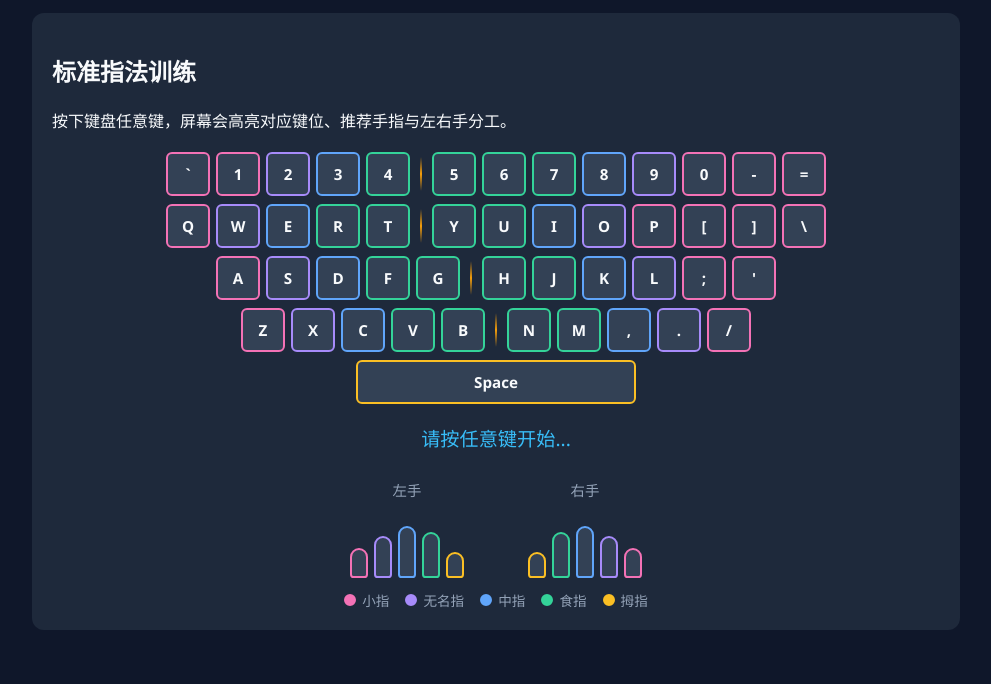
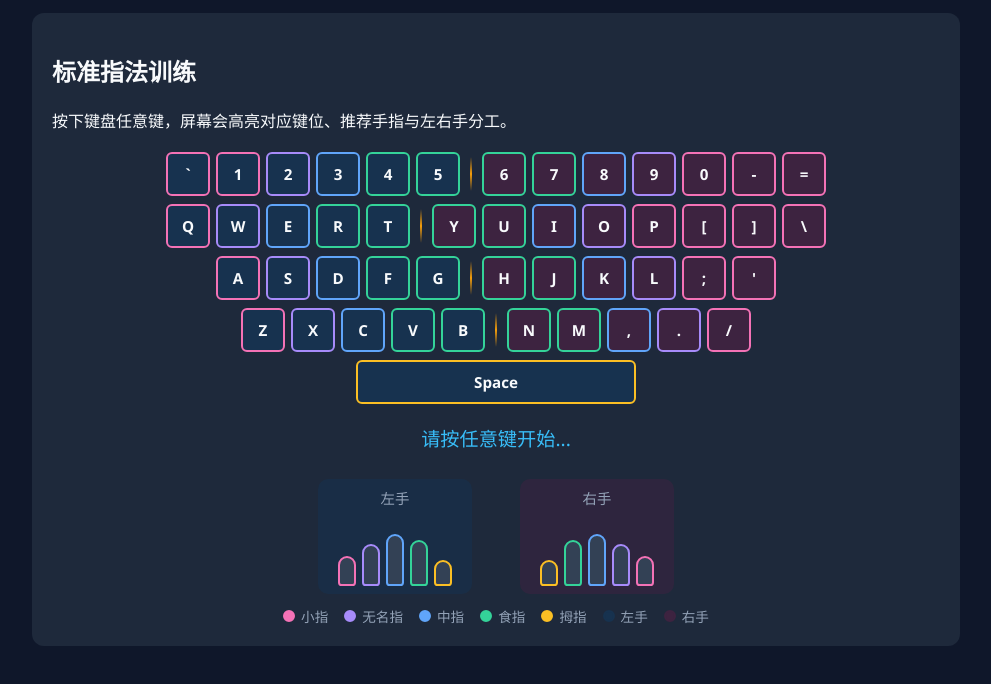
Before and after one commit to yanzhen74/type-prime, a website with bundled scripts: page index.html in a window 1280 px wide. Shown: the part 112-796 px from the top of the page, without its empty margins (144-1135 px from the left). Built offline with nearby package versions, Linux system fonts and the light colour scheme.

Commit message:
fix(keyboard): 区分左右手指法图示
- 键位按所属手添加底色，左手冷色右手暖色
- 修正数字行分隔线位置，避免 5 键被错划到右手
- 修复手指示意图高亮串手问题（改用 hand:finger 复合键）
- 提示文字与图例补充左右手信息

```diff
--- a/src/keyboard.ts
+++ b/src/keyboard.ts
@@ -1,13 +1,18 @@
 import type { Finger } from './types.js';
+
+type Hand = 'left' | 'right';
 
 interface KeyInfo {
   label: string;
   code: string;
   finger: Finger;
+  hand: Hand;
   width?: number;
 }
 
-const ROWS: KeyInfo[][] = [
+type KeySeed = Omit<KeyInfo, 'hand'>;
+
+const ROW_SEEDS: KeySeed[][] = [
   [
     { label: '`', code: 'Backquote', finger: 'pinky' },
     { label: '1', code: 'Digit1', finger: 'pinky' },
@@ -66,7 +71,17 @@ const ROWS: KeyInfo[][] = [
   [{ label: 'Space', code: 'Space', finger: 'thumb', width: 280 }],
 ];
 
-const HAND_SPLIT_INDEX = 5;
+// 每一行左右手的分界索引：分界点之前的键属于左手，之后属于右手。
+// 数字行含反引号键，分界点比字母行右移一位；空格行由双手拇指共用，不做分隔。
+const HAND_SPLIT_INDEXES = [6, 5, 5, 5, 1];
+
+const ROWS: KeyInfo[][] = ROW_SEEDS.map((row, rowIdx) => {
+  const split = HAND_SPLIT_INDEXES[rowIdx] ?? row.length;
+  return row.map((key, i) => ({
+    ...key,
+    hand: i < split ? ('left' as const) : ('right' as const),
+  }));
+});
 
 const CODE_MAP = new Map<string, KeyInfo>();
 for (const row of ROWS) {
@@ -80,7 +95,7 @@ export class KeyboardRenderer {
   private keyElements = new Map<string, HTMLElement>();
   private hintEl: HTMLElement;
   private handsEl: HTMLElement;
-  private fingerElements = new Map<Finger, HTMLElement>();
+  private fingerElements = new Map<string, HTMLElement>();
 
   constructor(containerId: string, hintId: string, handsId: string) {
     const container = document.getElementById(containerId);
@@ -97,11 +112,13 @@ export class KeyboardRenderer {
   }
 
   private renderKeyboard(): void {
-    for (const row of ROWS) {
+    for (let rowIdx = 0; rowIdx < ROWS.length; rowIdx++) {
+      const row = ROWS[rowIdx];
+      const split = HAND_SPLIT_INDEXES[rowIdx] ?? -1;
       const rowEl = document.createElement('div');
       rowEl.className = 'keyboard-row';
       for (let i = 0; i < row.length; i++) {
-        if (i === HAND_SPLIT_INDEX && row.length > HAND_SPLIT_INDEX) {
+        if (split >= 0 && i === split && row.length > split) {
           const divider = document.createElement('div');
           divider.className = 'hand-divider';
           divider.setAttribute('aria-hidden', 'true');
@@ -110,9 +127,10 @@ export class KeyboardRenderer {
 
         const key = row[i];
         const keyEl = document.createElement('div');
-        keyEl.className = `key ${key.finger}`;
+        keyEl.className = `key ${key.finger} hand-${key.hand}`;
         keyEl.textContent = key.label;
         keyEl.dataset.code = key.code;
+        keyEl.dataset.hand = key.hand;
         if (key.label === 'Space') {
           keyEl.classList.add('space');
           keyEl.style.width = `${key.width}px`;
@@ -129,16 +147,20 @@ export class KeyboardRenderer {
     const wrapper = document.createElement('div');
     wrapper.className = 'hands-wrapper';
 
-    wrapper.appendChild(this.createHand('左手', ['pinky', 'ring', 'middle', 'index', 'thumb']));
-    wrapper.appendChild(this.createHand('右手', ['thumb', 'index', 'middle', 'ring', 'pinky']));
+    wrapper.appendChild(
+      this.createHand('左手', 'left', ['pinky', 'ring', 'middle', 'index', 'thumb'])
+    );
+    wrapper.appendChild(
+      this.createHand('右手', 'right', ['thumb', 'index', 'middle', 'ring', 'pinky'])
+    );
 
     this.handsEl.appendChild(wrapper);
     this.handsEl.appendChild(this.createLegend());
   }
 
-  private createHand(label: string, fingers: Finger[]): HTMLElement {
+  private createHand(label: string, handSide: Hand, fingers: Finger[]): HTMLElement {
     const hand = document.createElement('div');
-    hand.className = 'hand';
+    hand.className = `hand hand-${handSide}`;
 
     const title = document.createElement('div');
     title.className = 'hand-label';
@@ -151,8 +173,9 @@ export class KeyboardRenderer {
       const fingerEl = document.createElement('div');
       fingerEl.className = `finger ${finger}`;
       fingerEl.dataset.finger = finger;
-      fingerEl.title = this.fingerName(finger);
-      this.fingerElements.set(finger, fingerEl);
+      fingerEl.dataset.hand = handSide;
+      fingerEl.title = `${label}·${this.fingerName(finger)}`;
+      this.fingerElements.set(`${handSide}:${finger}`, fingerEl);
       fingersEl.appendChild(fingerEl);
     }
     hand.appendChild(fingersEl);
@@ -179,6 +202,20 @@ export class KeyboardRenderer {
       item.appendChild(document.createTextNode(name));
       legend.appendChild(item);
     }
+
+    const handItems: [Hand, string][] = [
+      ['left', '左手'],
+      ['right', '右手'],
+    ];
+    for (const [handSide, name] of handItems) {
+      const item = document.createElement('div');
+      item.className = 'legend-item';
+      const dot = document.createElement('span');
+      dot.className = `legend-dot hand-${handSide}`;
+      item.appendChild(dot);
+      item.appendChild(document.createTextNode(name));
+      legend.appendChild(item);
+    }
     return legend;
   }
 
@@ -192,9 +229,10 @@ export class KeyboardRenderer {
 
     this.clear();
     el.classList.add('active');
-    this.hintEl.textContent = `${key.label} → 使用 ${this.fingerName(key.finger)}`;
+    const handName = key.hand === 'left' ? '左手' : '右手';
+    this.hintEl.textContent = `${key.label} → ${handName} ${this.fingerName(key.finger)}`;
 
-    const fingerEl = this.fingerElements.get(key.finger);
+    const fingerEl = this.fingerElements.get(`${key.hand}:${key.finger}`);
     fingerEl?.classList.add('active');
 
     window.setTimeout(() => {
--- a/style.css
+++ b/style.css
@@ -156,6 +156,15 @@ body {
   border-color: #fbbf24;
 }
 
+/* 左右手底色区分（左手冷色、右手暖色） */
+.key.hand-left {
+  background: #17324f;
+}
+
+.key.hand-right {
+  background: #3d2340;
+}
+
 .key.active {
   background: var(--accent);
   color: #0f172a;
@@ -251,6 +260,16 @@ th {
   flex-direction: column;
   align-items: center;
   gap: 8px;
+  padding: 8px 12px;
+  border-radius: 10px;
+}
+
+.hand.hand-left {
+  background: rgba(23, 50, 79, 0.55);
+}
+
+.hand.hand-right {
+  background: rgba(61, 35, 64, 0.55);
 }
 
 .hand-label {
@@ -352,6 +371,16 @@ th {
   background: #fbbf24;
 }
 
+.legend-dot.hand-left {
+  border-color: #17324f;
+  background: #17324f;
+}
+
+.legend-dot.hand-right {
+  border-color: #3d2340;
+  background: #3d2340;
+}
+
 #game-input {
   position: absolute;
   opacity: 0;
```
